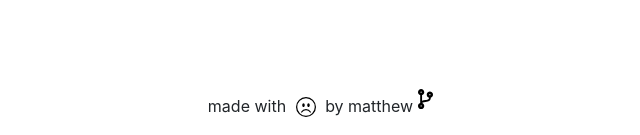
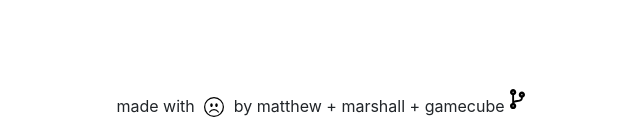
Before and after one commit to matthewlawrenceklein/mod4-todo-frontend, a React (Create React App) app: page / in a window 1280 px wide. Shown: the part 670-805 px from the top of the page, without its empty margins (317-957 px from the left). Built offline with nearby package versions, Linux system fonts and the light colour scheme.

Commit message:
favicon tweak

```diff
--- a/public/index.html
+++ b/public/index.html
@@ -2,7 +2,7 @@
 <html lang="en">
   <head>
     <meta charset="utf-8" />
-    <link rel="icon" href="%PUBLIC_URL%/favicon.ico" />
+    <link rel="icon" href="%PUBLIC_URL%/robofavicon.ico" />
     <meta name="viewport" content="width=device-width, initial-scale=1" />
     <meta name="theme-color" content="#000000" />
     <meta
--- a/src/App.css
+++ b/src/App.css
@@ -90,6 +90,11 @@
 .footer{
   text-align: center;
   padding-top: 14px;
+  position:fixed;
+  left:0px;
+  bottom:0px;
+  height:60px;
+  width:100%;
 }
 
 .footer-icon{
--- a/src/components/Footer.js
+++ b/src/components/Footer.js
@@ -9,7 +9,7 @@ class Footer extends Component {
     render() {
         return (
             <div className='footer'>
-                <p>made with < EmojiFrown className='footer-icon-plain'/> by matthew
+                <p>made with < EmojiFrown className='footer-icon-plain'/> by matthew + marshall + gamecube
 
                     <a href="http://github.com/matthewlawrenceklein">
                         <FontAwesomeIcon className='footer-icon' icon={faCodeBranch} />
```
Also changed, not shown: 1 other file (tests, documents, lock files or other folders).
